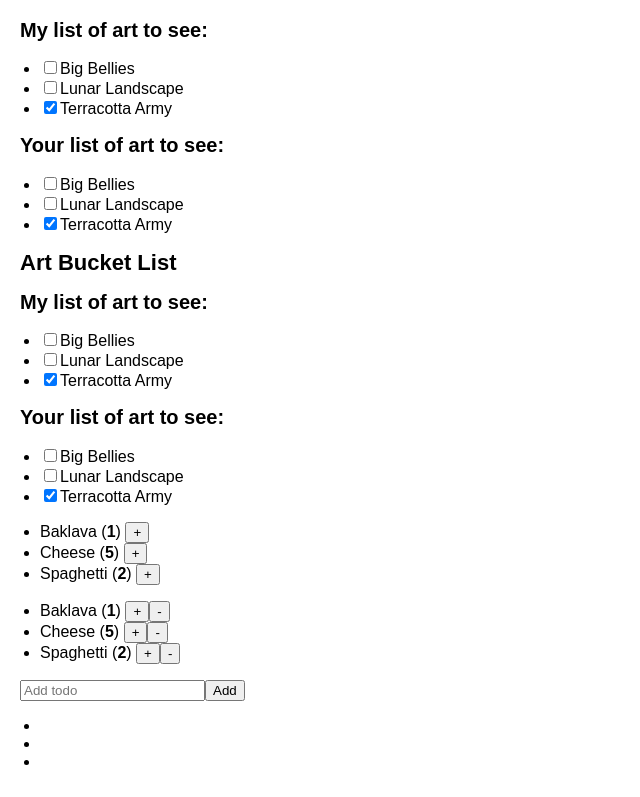
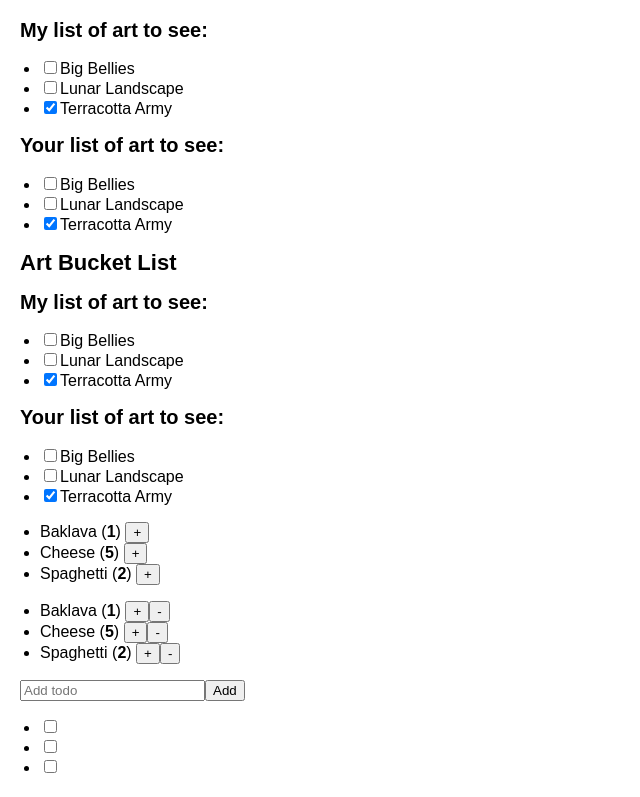
Before and after one commit to zelitosaide/react-js-course, a React (Create React App) app: page / in a window 1280 px wide. Shown: the part 1418-2215 px from the top of the page, without its empty margins (0-640 px from the left). Built offline with nearby package versions, Linux system fonts and the light colour scheme.

Commit message:
Updating arrays in state

```diff
--- a/src/learn/learn-react/adding-interactivity/updating-arrays-in-state/challenges/fix-the-mutation-using-non-mutative-methods.js
+++ b/src/learn/learn-react/adding-interactivity/updating-arrays-in-state/challenges/fix-the-mutation-using-non-mutative-methods.js
@@ -119,4 +119,19 @@ function Task({ todo, onChange, onDelete }) {
       </>
     );
   }
+
+  return (
+    <label>
+      <input
+        type="checkbox"
+        value={todo.done}
+        onChange={function (e) {
+          onChange({
+            ...todo,
+            done: e.target.checked,
+          });
+        }}
+      />
+    </label>
+  );
 }
```
